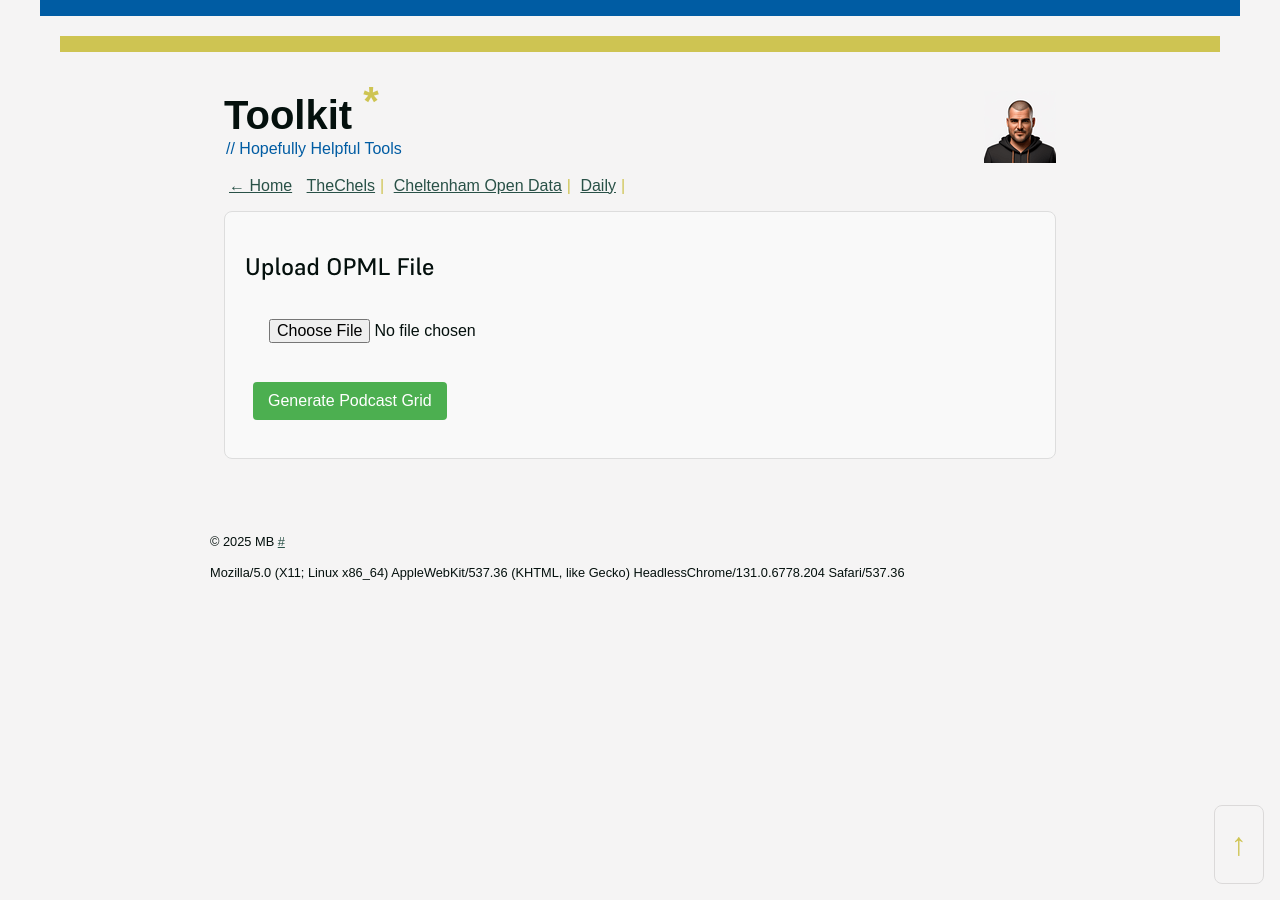
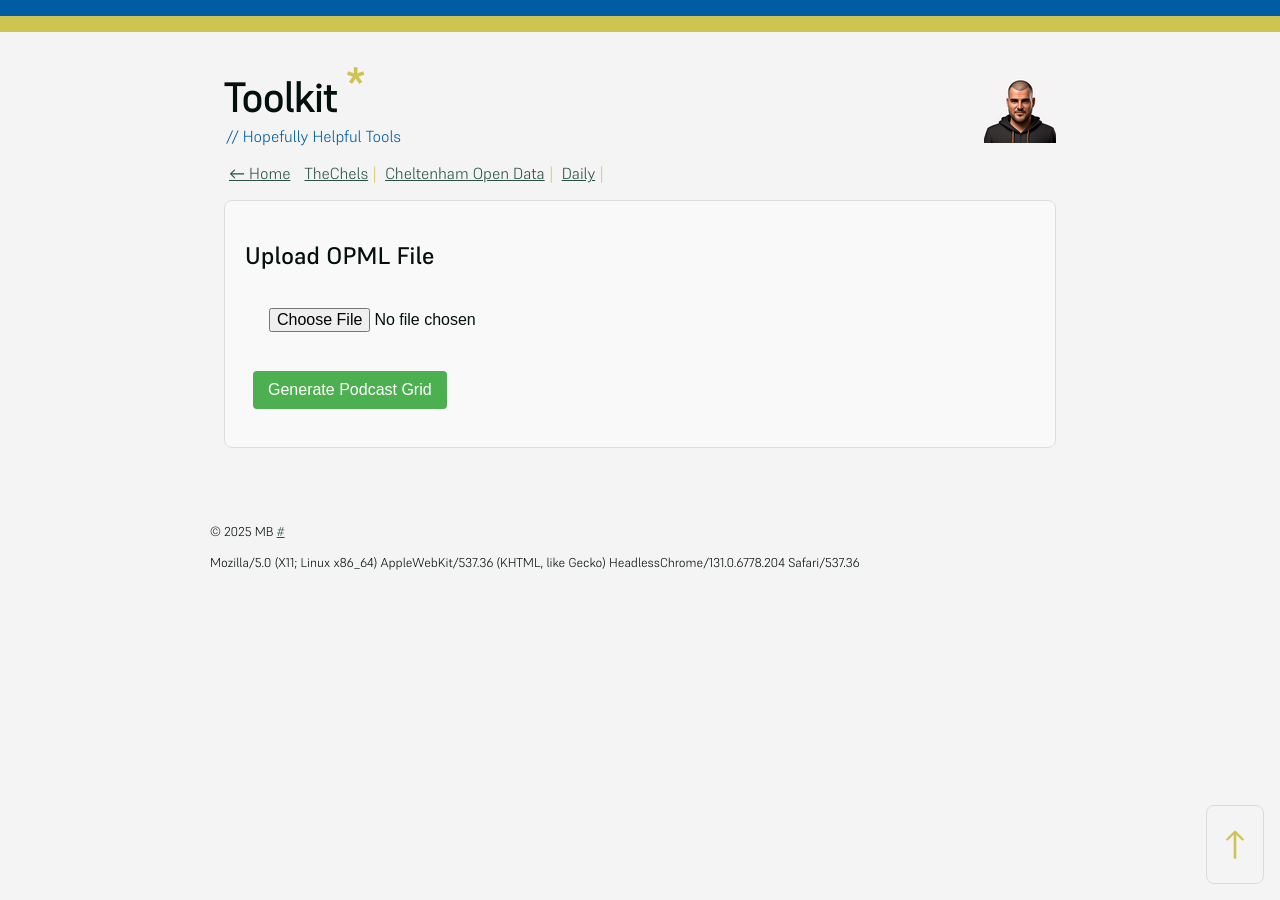
Before and after one commit to mat-0/Tools.TheChels.uk, a Jekyll site: the page built from _pages/podcast-grid.md, in a window 1280 px wide. Built offline with Jekyll 4.4.1, drawn with Linux system fonts in a browser that asks for light colours.

Commit message:
tidy up css
Signed-off-by: mat-0 <Github@thechels.uk>

```diff
--- a/_layouts/podcast-grid.html
+++ b/_layouts/podcast-grid.html
@@ -1,13 +1,6 @@
 {% include header.html %}
 
 <style>
-    body {
-        font-family: Arial, sans-serif;
-        max-width: 1200px;
-        margin: 0 auto;
-        padding: 20px;
-    }
-
     .upload-container {
         margin-bottom: 30px;
         padding: 20px;
```
